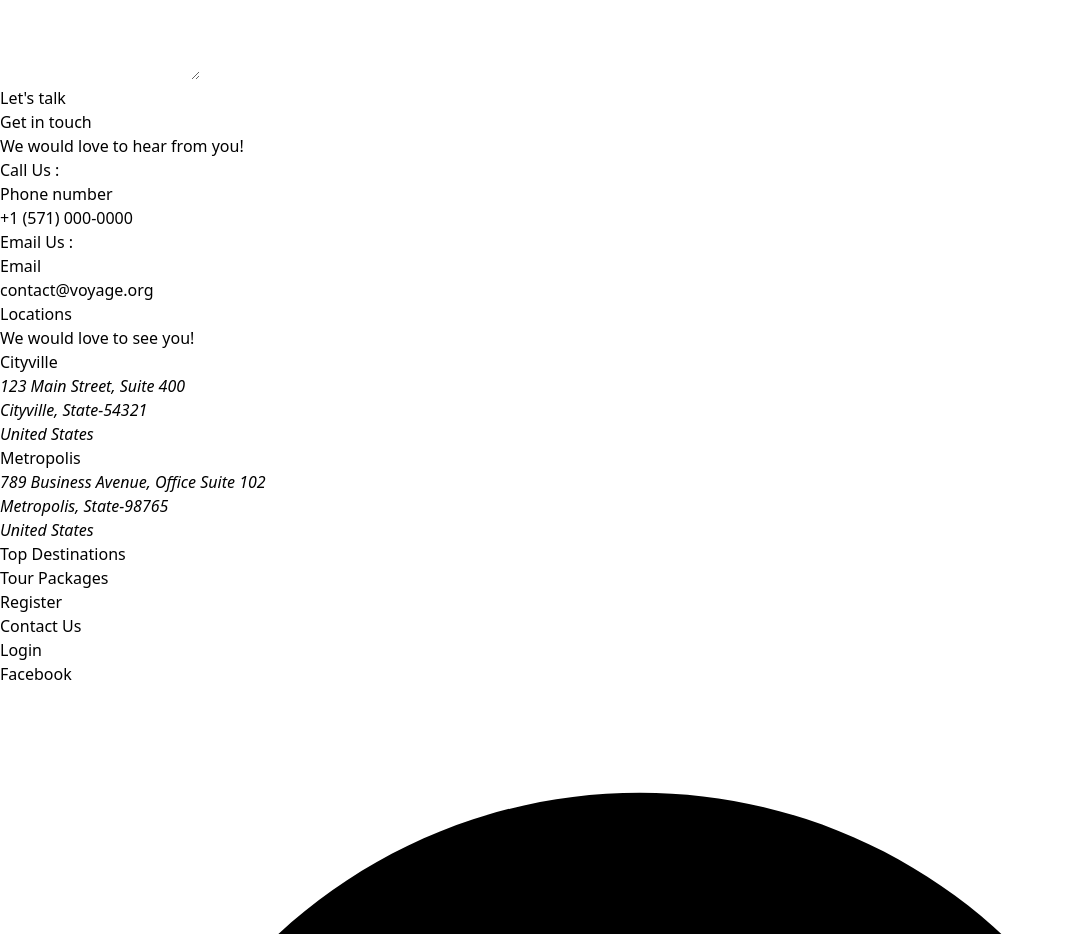
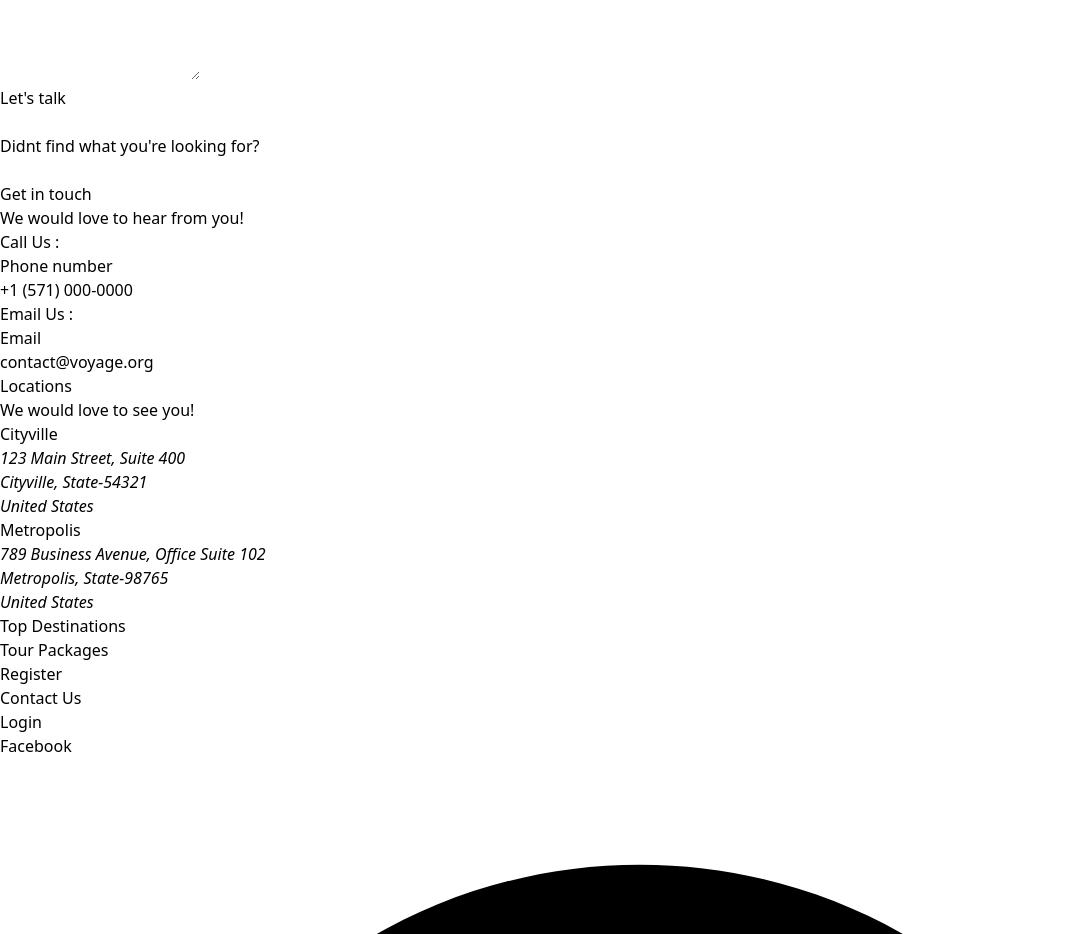
Before and after one commit to soumyahukkeri-NEU/Final_Project, a React (Vite) app: page /contactus in a window 1280 px wide. Shown: the part 1980-2914 px from the top of the page, without its empty margins (0-1065 px from the left). Built offline with nearby package versions, Linux system fonts and the light colour scheme.

Commit message:
contact info

```diff
--- a/src/Pages/contactus.jsx
+++ b/src/Pages/contactus.jsx
@@ -6,6 +6,16 @@ const ContactUs = () => {
     return (
       <div>
         <ContactForm></ContactForm>
+        <br></br>
+          <div class="relative">
+            <div class="absolute inset-0 flex items-center" aria-hidden="true">
+              <div class="w-full border-t border-gray-300"></div>
+            </div>
+            <div class="relative flex justify-center">
+              <span class="bg-white px-3 text-lg font-semibold leading-6 text-gray-900">Didnt find what you're looking for?</span>
+            </div>
+          </div>
+        <br></br>
         <ContactUsInfo></ContactUsInfo>
         <Footer></Footer>
       </div>
```
